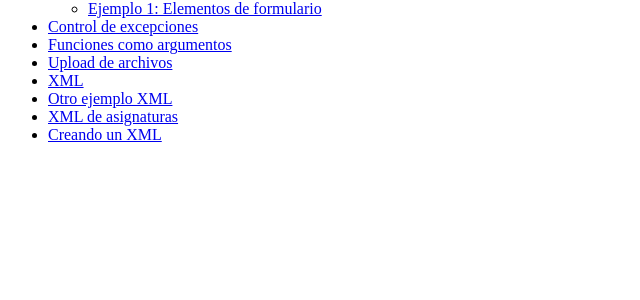
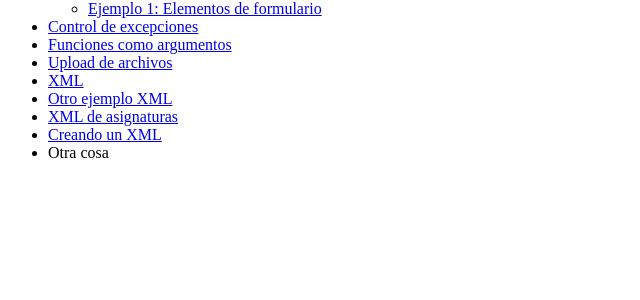
Before and after one commit to jcarlosmase/DWES-DAW, a PHP site: page / in a window 1280 px wide. Shown: the part 192-492 px from the top of the page, without its empty margins (0-640 px from the left). Run offline with PHP 8.4, Linux system fonts and the light colour scheme.

Commit message:
Versión 27/10/2022

```diff
--- a/index.php
+++ b/index.php
@@ -23,6 +23,7 @@
 	<li><a href="xml/otro.php" > Otro ejemplo XML </a></li>
 	<li><a href="xml/asignaturas.php" > XML de asignaturas</a></li>
 	<li><a href="xml/creandoXML.php" > Creando un XML</a></li>
+	<li>Otra cosa</li>
   </ul>
  </body>
 </html>
```
